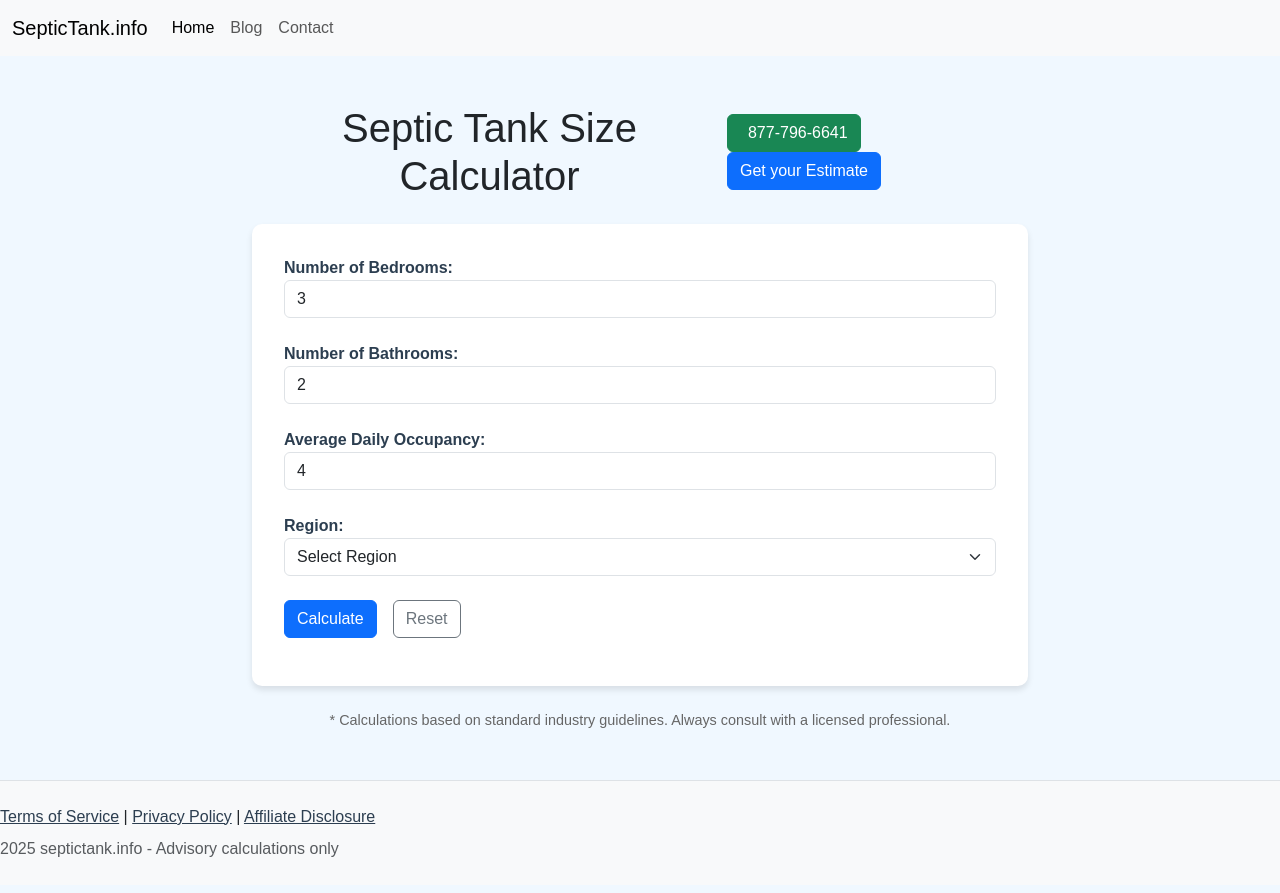
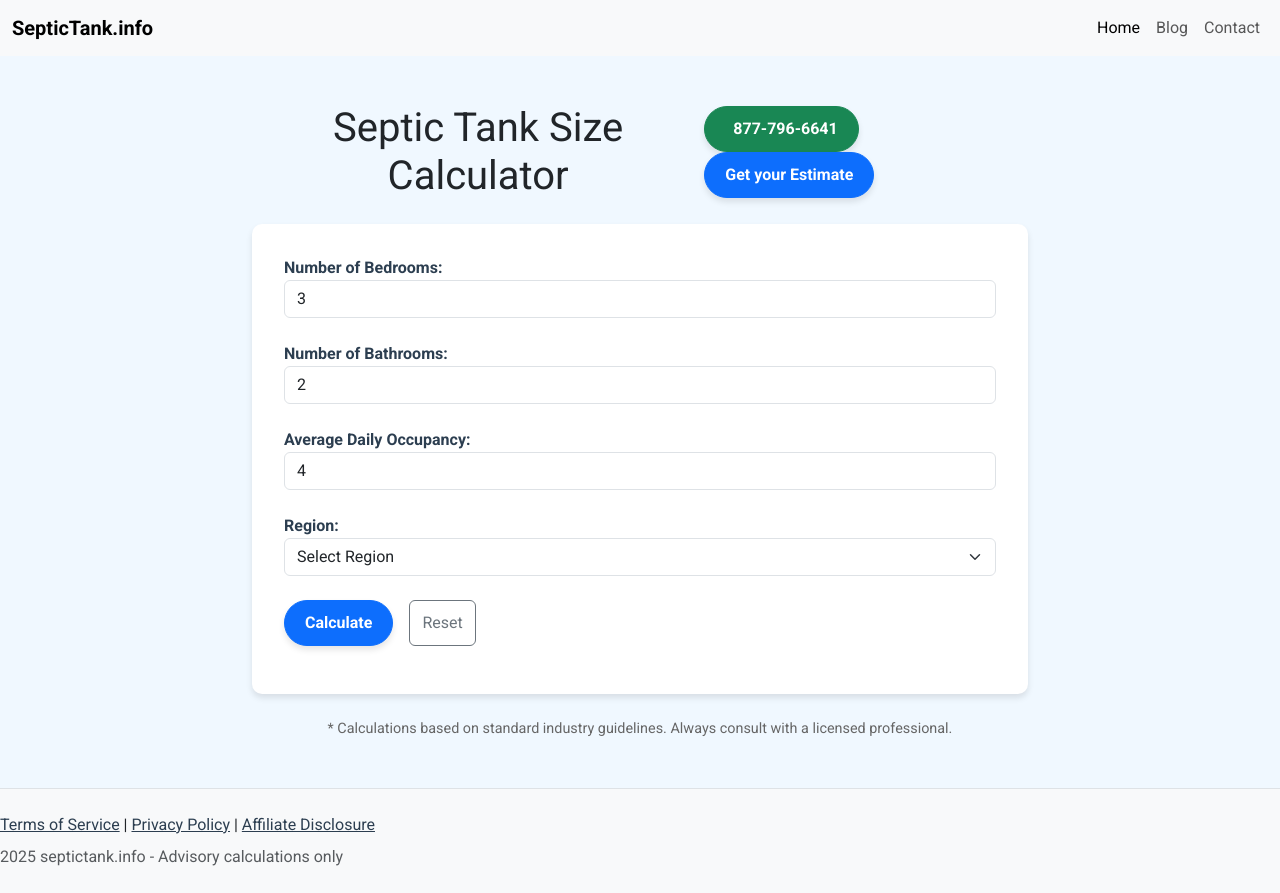
Before and after one commit to BetoWH13/septictankcalculator, a plain HTML site: page index.html in a window 1280 px wide. Drawn offline with nearby package versions, Linux system fonts and the light colour scheme.

Commit message:
index and styles
index and styles

```diff
--- a/index.html
+++ b/index.html
@@ -11,7 +11,11 @@
     <meta property="og:url" content="https://septictank.info">
     <link href="https://cdn.jsdelivr.net/npm/bootstrap@5.3.0/dist/css/bootstrap.min.css" rel="stylesheet">
     <link rel="stylesheet" href="styles.css">
+    <link href="https://fonts.googleapis.com/css2?family=Roboto:wght@400;700&display=swap" rel="stylesheet">
     <style>
+        body {
+            font-family: 'Roboto', sans-serif;
+        }
         .error {
             color: red;
         }
@@ -31,12 +35,12 @@
 <body>
     <nav class="navbar navbar-expand-lg navbar-light bg-light">
         <div class="container-fluid">
-            <a class="navbar-brand" href="#">SepticTank.info</a>
+            <a class="navbar-brand fw-bold" href="index.html">SepticTank.info</a>
             <button class="navbar-toggler" type="button" data-bs-toggle="collapse" data-bs-target="#navbarNav" aria-controls="navbarNav" aria-expanded="false" aria-label="Toggle navigation">
                 <span class="navbar-toggler-icon"></span>
             </button>
             <div class="collapse navbar-collapse" id="navbarNav">
-                <ul class="navbar-nav">
+                <ul class="navbar-nav ms-auto">
                     <li class="nav-item">
                         <a class="nav-link active" aria-current="page" href="index.html">Home</a>
                     </li>
--- a/styles.css
+++ b/styles.css
@@ -82,6 +82,19 @@ footer {
     text-decoration: none;
 }
 
+.btn-primary, .btn-success {
+    border-radius: 50px;
+    padding: 10px 20px;
+    font-weight: bold;
+    box-shadow: 0 4px 6px rgba(0, 0, 0, 0.1);
+    transition: background-color 0.3s ease, transform 0.3s ease;
+}
+
+.btn-primary:hover, .btn-success:hover {
+    background-color: #0056b3;
+    transform: translateY(-2px);
+}
+
 @media (max-width: 576px) {
     .calculator-card {
         padding: 1.5rem;
```
